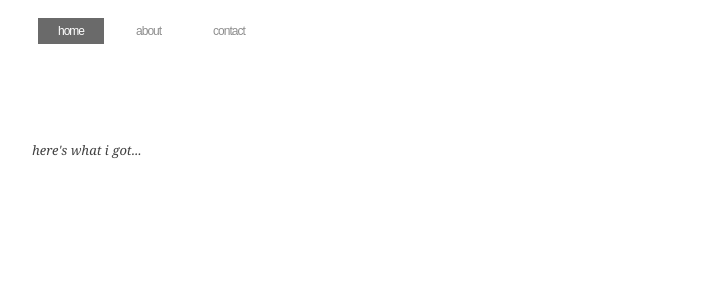
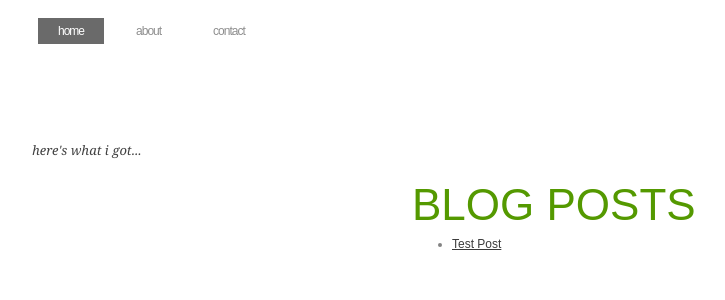
Before and after one commit to timwingfield/timwingfield.github.com, a Jekyll site: the page built from index.html, in a window 1280 px wide. Shown: the top 300 px of the page, without its empty margins (148-873 px from the left). Built offline with Jekyll 4.4.1, drawn with Linux system fonts in a browser that asks for light colours; Markdown is read by kramdown in place of the engine named in the settings.

Commit message:
added the site images. finished default layout

```diff
--- a/_layouts/default.html
+++ b/_layouts/default.html
@@ -33,5 +33,14 @@ Released   : 20100522
       <p><em>Here's what I got...</em></p>
     </div>
     <hr />
+    <div id="page">
+      <div id="content">
+        <div id="content-bgtop">
+          <div id="content-bgbtm">
+            {{ content }}
+          </div>
+        </div>
+      </div><!-- end content -->
+    </div><!-- end page -->
   </body>
 </html>
--- a/index.html
+++ b/index.html
@@ -5,7 +5,7 @@ title: Winging It
 
 <div id="home">
   <h1>Blog posts</h1>
-  <ul class="posts">
+  <ul>
     {% for post in site.posts %}
       <li><a href="{{ post.url }}">{{ post.title }}</a></li>
     {% endfor %}
```
Also changed, not shown: images/img01.jpg (added), images/img02.jpg (added), images/img03.jpg (added), images/img04.jpg (added), images/img05.jpg (added), images/img06.jpg (added), images/img07.jpg (added).
